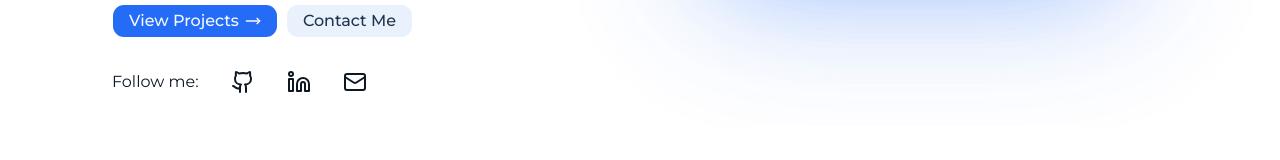
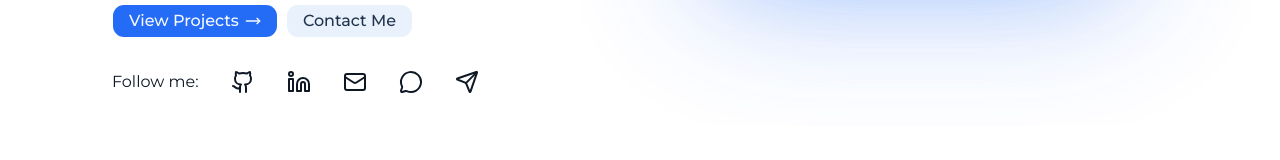
Before and after one commit to Phluynhh/Portfolio, a Next.js app: page / in a window 1280 px wide. Shown: the part 725-885 px from the top of the page. Built offline with nearby package versions, Linux system fonts and the light colour scheme.

Commit message:
feat: add WhatsApp and Telegram icons to Contact, Footer, and Overall components

```diff
--- a/src/components/ui/Contact.tsx
+++ b/src/components/ui/Contact.tsx
@@ -2,7 +2,7 @@
 
 import { useState, type ChangeEvent, type FormEvent } from "react";
 import { Separator } from "@/components/ui/separator";
-import { Mail, Phone, MapPin, Send } from "lucide-react";
+import { Mail, Phone, MapPin, Send, MessageCircle } from "lucide-react";
 import type { Language } from "../../lib/i18n";
 
 interface ContactProps {
@@ -25,6 +25,8 @@ const INITIAL_FORM_VALUES: ContactFormValues = {
 
 export default function Contact({ lang }: ContactProps) {
   const isVi = lang === "vi";
+  const whatsappUrl = "https://wa.me/84941410532";
+  const telegramUrl = "https://t.me/Phluynhh";
   const [formValues, setFormValues] =
     useState<ContactFormValues>(INITIAL_FORM_VALUES);
   const [isSending, setIsSending] = useState(false);
@@ -132,6 +134,18 @@ export default function Contact({ lang }: ContactProps) {
                 value: "0941 410 532",
                 href: "tel:0941410532",
                 icon: <Phone />,
+              },
+              {
+                title: "WhatsApp",
+                value: "0941 410 532",
+                href: whatsappUrl,
+                icon: <MessageCircle />,
+              },
+              {
+                title: "Telegram",
+                value: "@Phluynhh",
+                href: telegramUrl,
+                icon: <Send />,
               },
               {
                 title: isVi ? "Địa điểm" : "Location",
--- a/src/components/ui/Footer.tsx
+++ b/src/components/ui/Footer.tsx
@@ -1,5 +1,12 @@
 import React from "react";
-import { Facebook, Github, Linkedin, Mail } from "lucide-react";
+import {
+  Facebook,
+  Github,
+  Linkedin,
+  Mail,
+  MessageCircle,
+  Send,
+} from "lucide-react";
 import type { Language } from "../../lib/i18n";
 
 interface FooterProps {
@@ -8,6 +15,8 @@ interface FooterProps {
 
 export default function Footer({ lang }: FooterProps) {
   const isVi = lang === "vi";
+  const whatsappUrl = "https://wa.me/84941410532";
+  const telegramUrl = "https://t.me/Phluynhh";
 
   return (
     <footer className="w-full px-4 py-12 md:px-12 lg:px-20">
@@ -93,6 +102,16 @@ export default function Footer({ lang }: FooterProps) {
                 <Mail />
               </span>
             </a>
+            <a href={whatsappUrl} target="_blank" rel="noreferrer">
+              <span>
+                <MessageCircle />
+              </span>
+            </a>
+            <a href={telegramUrl} target="_blank" rel="noreferrer">
+              <span>
+                <Send />
+              </span>
+            </a>
           </div>
         </div>
 
--- a/src/components/ui/Overall.tsx
+++ b/src/components/ui/Overall.tsx
@@ -3,7 +3,14 @@
 import { useEffect, useState } from "react";
 import Decorations from "../graphics/Decorations";
 import { Button } from "@/components/ui/button";
-import { MoveRight, Github, Linkedin, Mail } from "lucide-react";
+import {
+  MoveRight,
+  Github,
+  Linkedin,
+  Mail,
+  MessageCircle,
+  Send,
+} from "lucide-react";
 import type { Language } from "../../lib/i18n";
 
 interface OverallProps {
@@ -12,6 +19,8 @@ interface OverallProps {
 
 export default function Overall({ lang }: OverallProps) {
   const isVi = lang === "vi";
+  const whatsappUrl = "https://wa.me/84941410532";
+  const telegramUrl = "https://t.me/Phluynhh";
   const headline = isVi
     ? "Lập trình viên Fullstack xây dựng sản phẩm Web và AI hiện đại"
     : "Fullstack Developer Building Modern Web & AI Products";
@@ -104,6 +113,12 @@ export default function Overall({ lang }: OverallProps) {
               <a href="mailto:tranlinh250415@gmail.com">
                 <Mail />
               </a>
+              <a href={whatsappUrl} target="_blank" rel="noreferrer">
+                <MessageCircle />
+              </a>
+              <a href={telegramUrl} target="_blank" rel="noreferrer">
+                <Send />
+              </a>
             </div>
           </div>
         </div>
```
